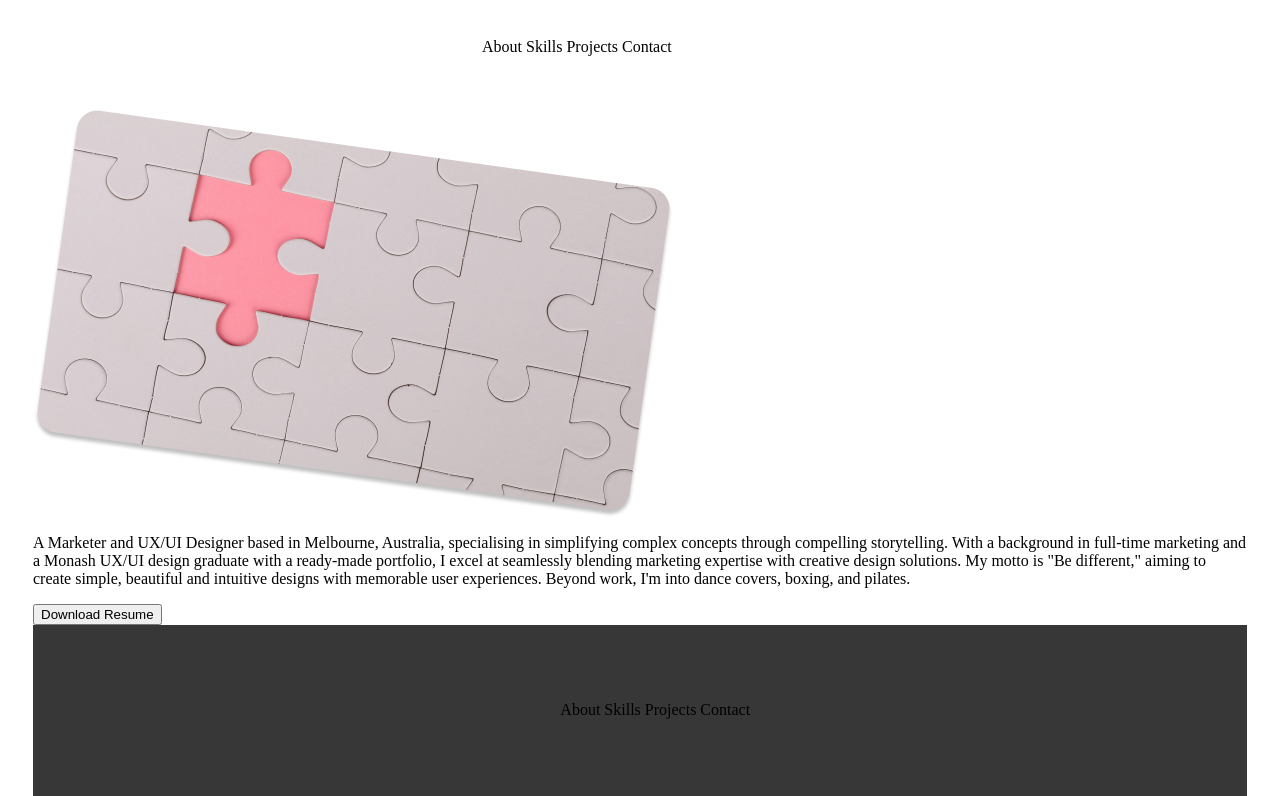
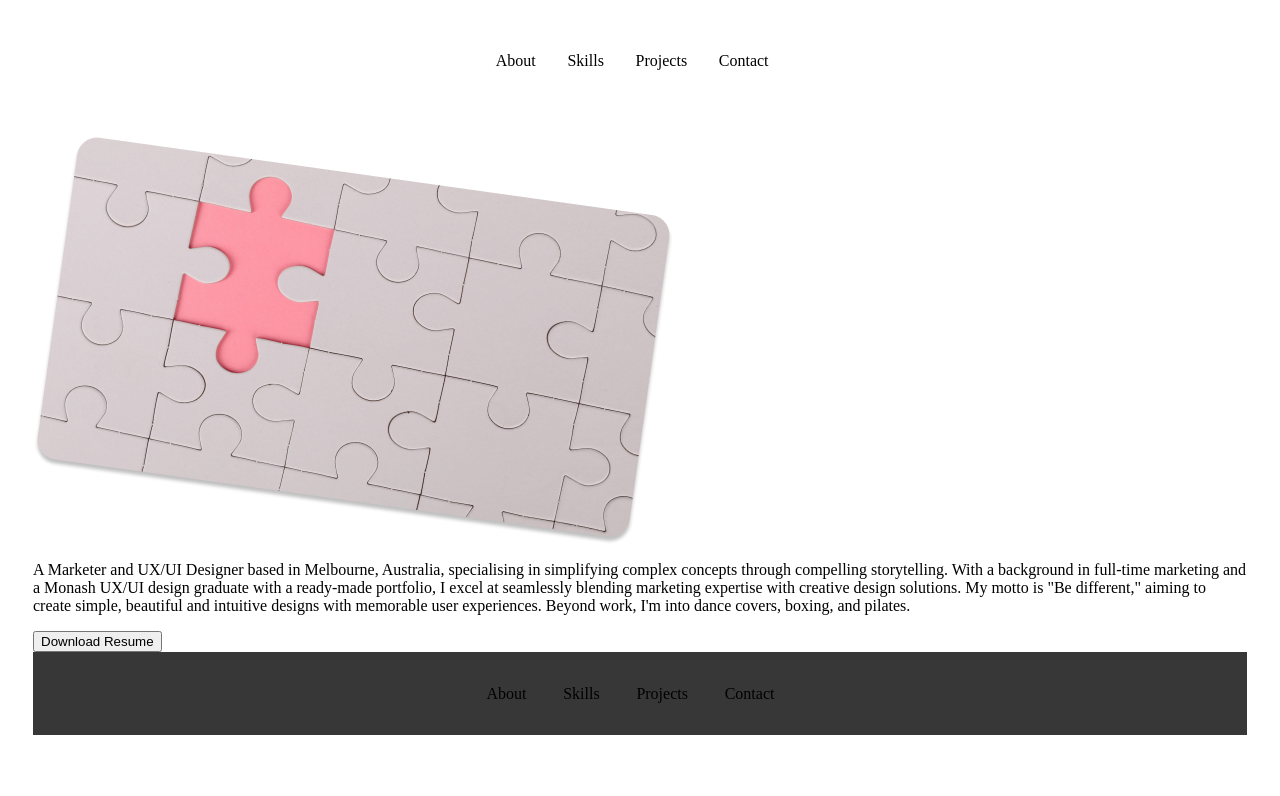
Before and after one commit to likelyhopfionna1/UX_UI_HW_17, a plain HTML site: page index.html in a window 1280 px wide. Shown: the part 133-929 px from the top of the page. After the commit the page ends 903 px from the top, so only its background shows below. Drawn offline with Linux system fonts and the light colour scheme.

Commit message:
Adding padding to li elements

```diff
--- a/css/style.css
+++ b/css/style.css
@@ -10,6 +10,9 @@
 nav{
     width: 73%;
     padding:1%;
+}
+nav li{
+    padding: 3%;
 }
 ul{
     width: 50%;
@@ -25,11 +28,13 @@ ul{
 }
 footer{
     background-color: #373738;
-    padding:5%;
-    padding-right: 220px;
+    padding-right: 10%;
 }
 footer ul{
     display:inline-block;
     vertical-align:top;
-    padding-left: 50%;
+    padding-left: 40%;
 }
+footer li{
+    padding: 3%;
+}
--- a/index.html
+++ b/index.html
@@ -8,7 +8,7 @@
     </head>
 <body>
 <header class="navigation">
-    <div class="inline-block, logo">
+    <div class="inline-block logo">
         <img src="images/Logos/Fionna Black Logo Transparent.png">
     </div>
 <nav class="inline-block">
```
